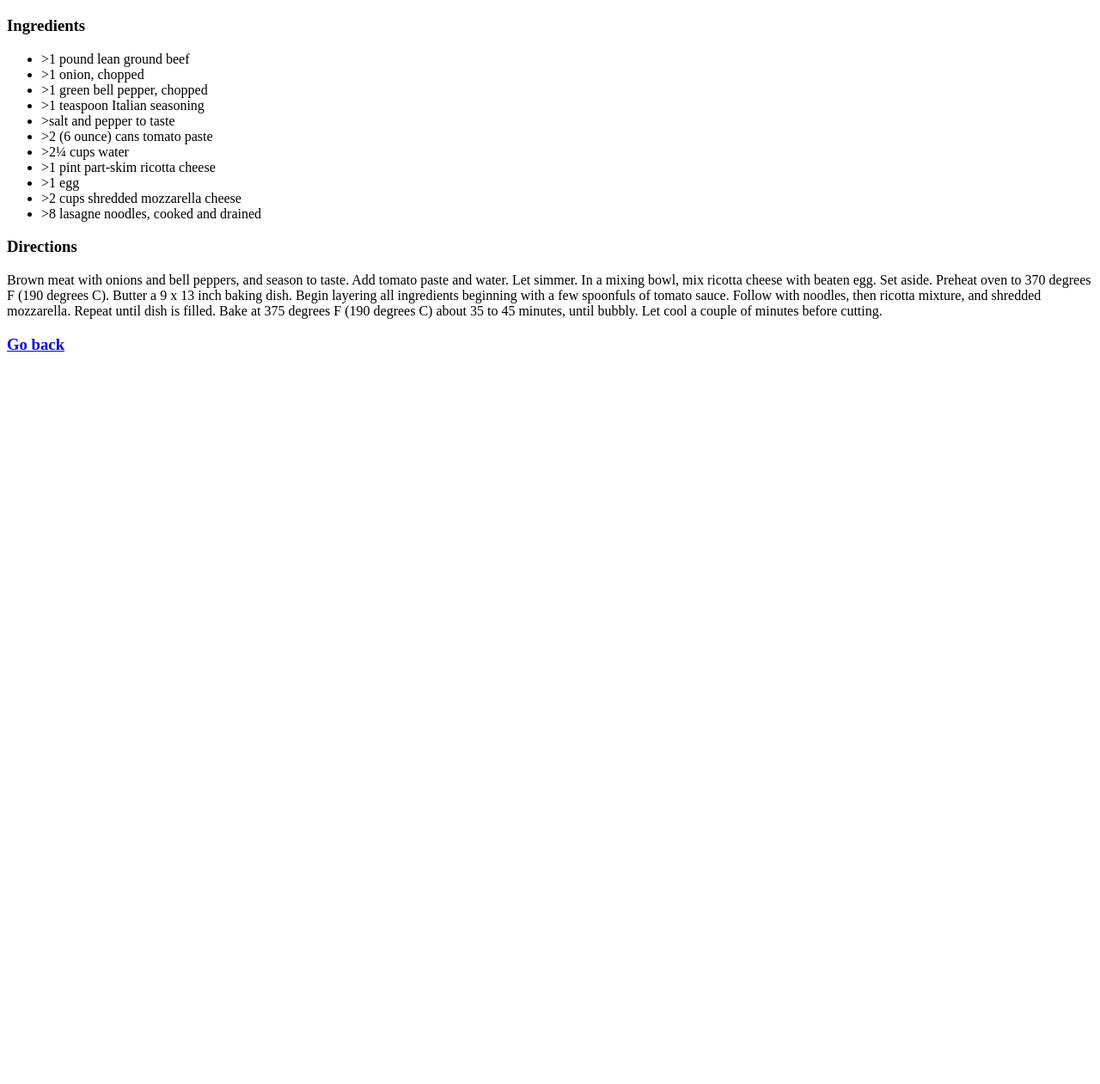
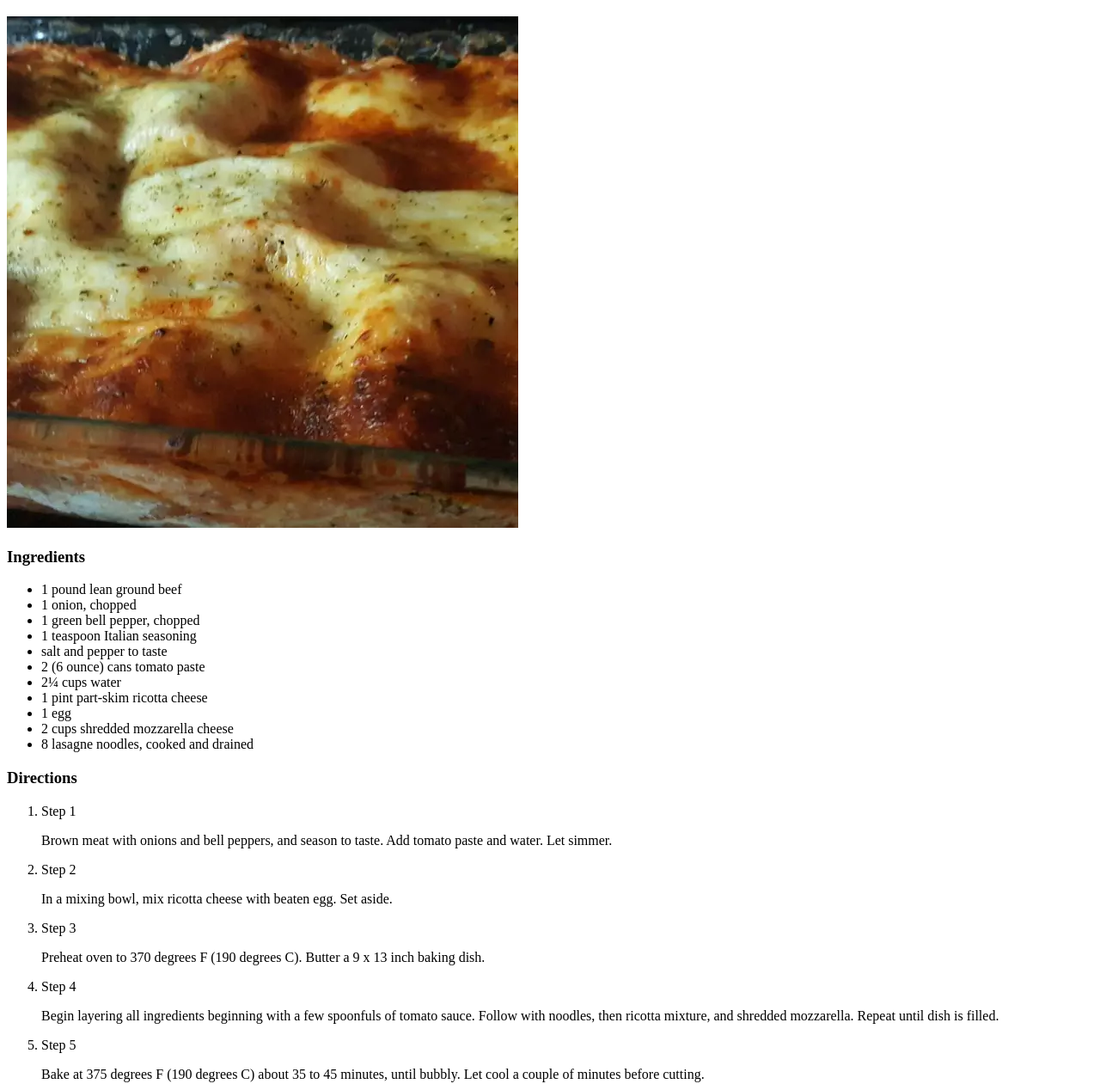
Before and after one commit to v4sj4n/odin-recipes, a plain HTML site: page recipes/lasagna.html in a window 1280 px wide. Shown: the part 61-1322 px from the top of the page at 86% size. Before the commit the page ends 800 px from the top, so only its background shows below. Drawn offline with Linux system fonts and the light colour scheme.

Commit message:
Added two other recipes and fixed some aesthetic things

```diff
--- a/recipes/lasagna.html
+++ b/recipes/lasagna.html
@@ -8,31 +8,47 @@
 
 <body>
   <h1>Lasagna</h1>
+  <img src="../images/lasagna.webp" alt="Lasagna">
   <h3>Ingredients</h3>
+
   <ul>
-
-    <li>>1 pound lean ground beef</li>
-    <li>>1 onion, chopped</li>
-    <li>>1 green bell pepper, chopped</li>
-    <li>>1 teaspoon Italian seasoning</li>
-    <li>>salt and pepper to taste</li>
-    <li>>2 (6 ounce) cans tomato paste</li>
-    <li>>2¼ cups water</li>
-    <li>>1 pint part-skim ricotta cheese</li>
-    <li>>1 egg</li>
-    <li>>2 cups shredded mozzarella cheese</li>
-    <li>>8 lasagne noodles, cooked and drained</li>
+    <li>1 pound lean ground beef</li>
+    <li>1 onion, chopped</li>
+    <li>1 green bell pepper, chopped</li>
+    <li>1 teaspoon Italian seasoning</li>
+    <li>salt and pepper to taste</li>
+    <li>2 (6 ounce) cans tomato paste</li>
+    <li>2¼ cups water</li>
+    <li>1 pint part-skim ricotta cheese</li>
+    <li>1 egg</li>
+    <li>2 cups shredded mozzarella cheese</li>
+    <li>8 lasagne noodles, cooked and drained</li>
   </ul>
   <h3>Directions</h3>
 
   <p>
-    Brown meat with onions and bell peppers, and season to taste. Add tomato paste and water. Let simmer.
-    In a mixing bowl, mix ricotta cheese with beaten egg. Set aside.
-    Preheat oven to 370 degrees F (190 degrees C). Butter a 9 x 13 inch baking dish.
-    Begin layering all ingredients beginning with a few spoonfuls of tomato sauce. Follow with noodles, then ricotta
-    mixture, and shredded mozzarella. Repeat until dish is filled.
-    Bake at 375 degrees F (190 degrees C) about 35 to 45 minutes, until bubbly. Let cool a couple of minutes before
-    cutting.</p>
+  <ol>
+    <li>Step 1</li>
+    <p>Brown meat with onions and bell peppers, and season to taste. Add tomato paste and water. Let simmer.</p>
+    <li>Step 2</li>
+    <p>In a mixing bowl, mix ricotta cheese with beaten egg. Set aside.</p>
+    <li>Step 3</li>
+    <p>Preheat oven to 370 degrees F (190 degrees C). Butter a 9 x 13 inch baking dish.</p>
+    <li>Step 4</li>
+    <p>Begin layering all ingredients beginning with a few spoonfuls of tomato sauce. Follow with noodles, then ricotta
+      mixture, and shredded mozzarella. Repeat until dish is filled.</p>
+    <li>Step 5</li>
+    <p>Bake at 375 degrees F (190 degrees C) about 35 to 45 minutes, until bubbly. Let cool a couple of minutes before
+      cutting.</p>
+
+  </ol>
+
+
+
+  Begin layering all ingredients beginning with a few spoonfuls of tomato sauce. Follow with noodles, then ricotta
+  mixture, and shredded mozzarella. Repeat until dish is filled.
+  Bake at 375 degrees F (190 degrees C) about 35 to 45 minutes, until bubbly. Let cool a couple of minutes before
+  cutting.</p>
 
   <h3><a href="../index.html">Go back</a></h3>
 
```
Also changed, not shown: index.html (+3 -1 lines), recipes/chickenFajita.html (added, +53 -0 lines), recipes/watermelonFetaSalad.html (added, +36 -0 lines), images/chickenFajita.webp (added), images/lasagna.webp (added), images/watermelonFetaSalad.webp (added).
